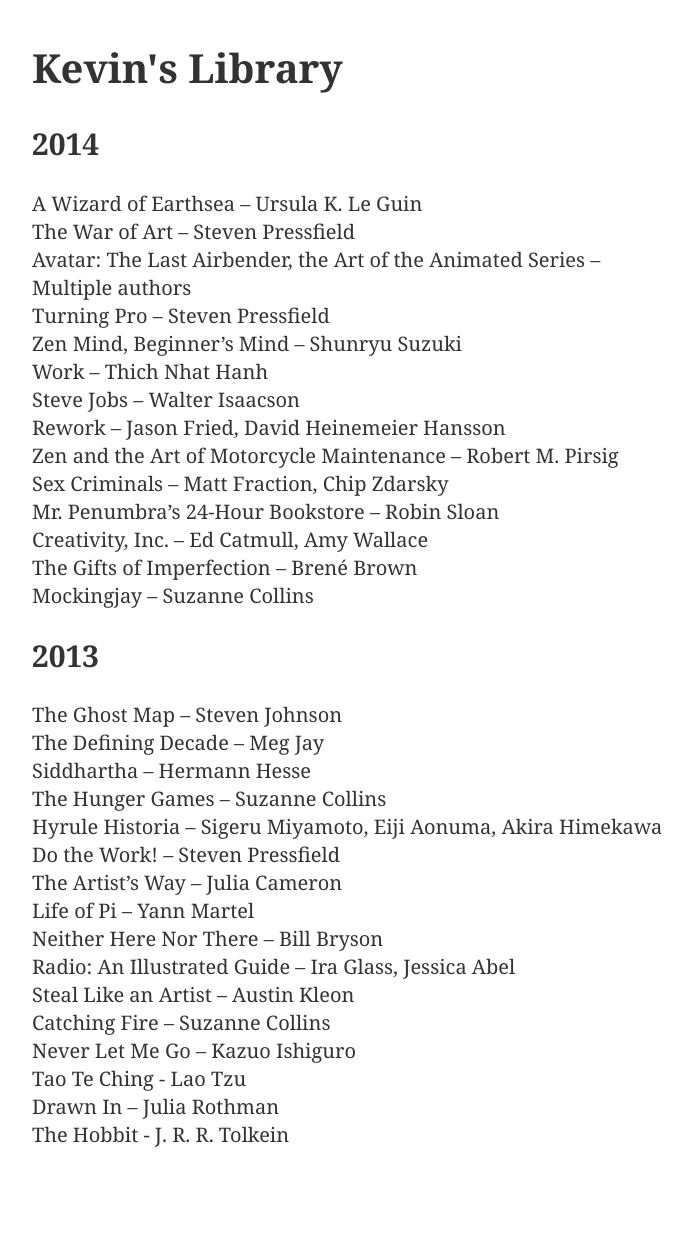
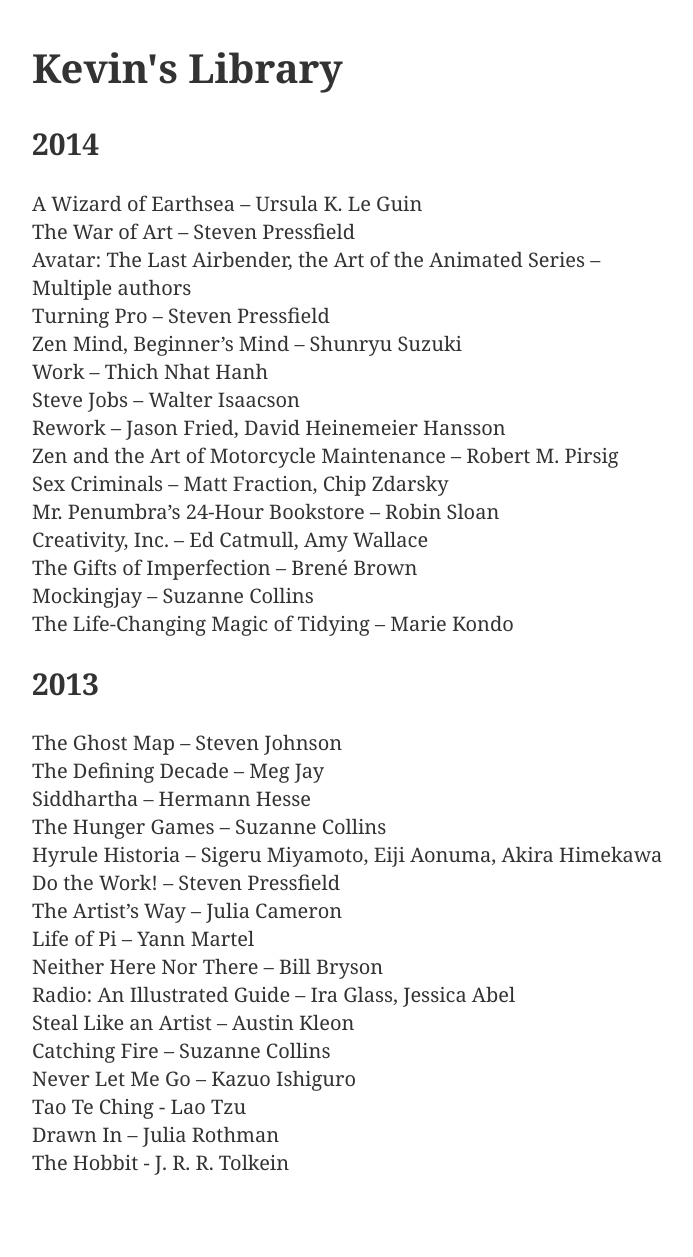
Before and after one commit to kmcgillivray/librarie, a Jekyll site: the page built from index.md, in a window 1280 px wide. Shown: the whole page, without its empty margins (283-976 px from the left). Built offline with Jekyll 4.4.1, drawn with Linux system fonts in a browser that asks for light colours; before the commit the page ends 1229 px from its top, so only the background shows below that.

Commit message:
Add a book.

```diff
--- a/index.md
+++ b/index.md
@@ -19,6 +19,7 @@ title: Kevin's Library
 * Creativity, Inc. – Ed Catmull, Amy Wallace
 * The Gifts of Imperfection – Brené Brown
 * Mockingjay – Suzanne Collins
+* The Life-Changing Magic of Tidying – Marie Kondo
 
 ## 2013
 
```
